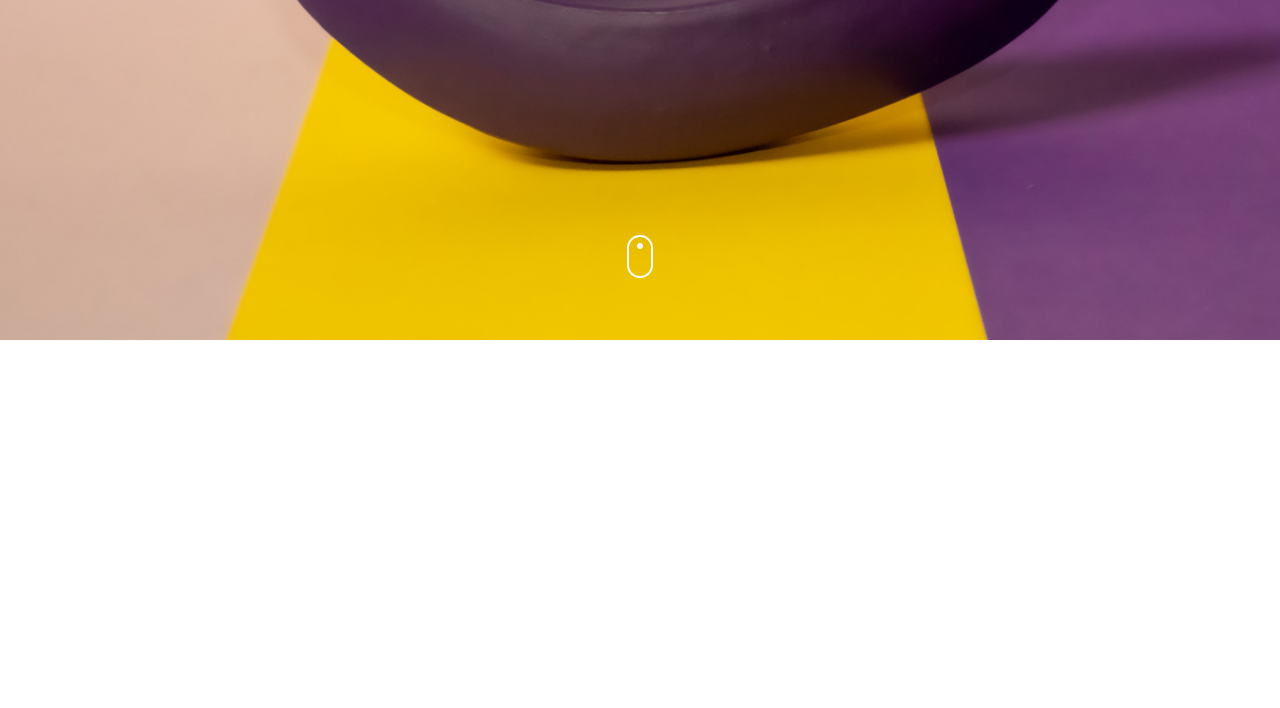
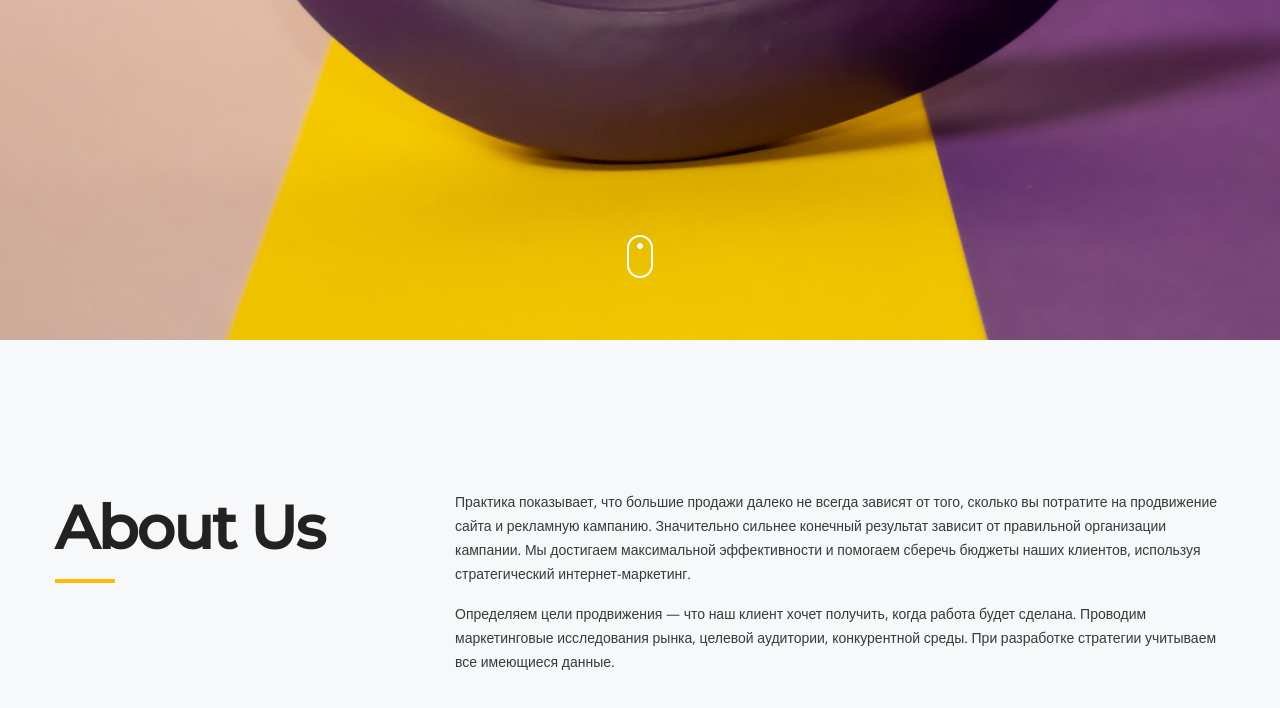
Before and after one commit to Vitek3573/OM, a plain HTML site: page app/index.html in a window 1280 px wide. Shown: the part 460-1168 px from the top of the page. Before the commit the page ends 800 px from the top, so only its background shows below. Drawn offline with nearby package versions, Linux system fonts and the light colour scheme; files that its build step writes are made by us from their sources.

Commit message:
create about

```diff
--- a/app/index.html
+++ b/app/index.html
@@ -76,10 +76,27 @@
 
                 </div>
             </div>
-
         </div>
     </header>
-
+    <section class="about">
+        <div class="container">
+            <div class="about__inner">
+                <h2 class="title">About Us</h2>
+                <div class="about__text">
+                    <p>Практика показывает, что большие продажи далеко не всегда зависят от того,
+                        сколько вы потратите
+                        на продвижение сайта и рекламную кампанию.
+                        Значительно сильнее конечный результат зависит от
+                        правильной организации кампании. Мы достигаем максимальной эффективности и помогаем сберечь
+                        бюджеты наших клиентов, используя стратегический интернет-маркетинг.
+                    </p>
+                    <p>Определяем цели продвижения — что наш клиент хочет получить, когда работа будет сделана. Проводим
+                        маркетинговые исследования рынка, целевой аудитории, конкурентной среды. При разработке
+                        стратегии учитываем все имеющиеся данные.</p>
+                </div>
+            </div>
+        </div>
+    </section>
     <script src="js/main.min.js"></script>
 </body>
 
--- a/app/scss/_global.scss
+++ b/app/scss/_global.scss
@@ -58,3 +58,23 @@ html{
     color: #373A39;
     font-style: normal;
   }
+  .title{
+    font-size: 60px;
+    line-height: 75px;
+    font-weight: 700;
+    font-family: 'Montserrat', sans-serif;
+    color: #242121;
+    letter-spacing: -1.65px;
+    padding-bottom: 18px;
+    position: relative;
+    align-self: flex-start;
+  }
+  .title::after{
+    content: "";
+    width: 60px;
+    position: absolute;
+    height: 4px;
+    background-color: #FCBB08;
+    bottom: 0;
+    left: 0;
+  }
--- a/app/scss/style.scss
+++ b/app/scss/style.scss
@@ -59,3 +59,16 @@
 .header__icon{
     margin-bottom: 62px;
 }
+.about{
+    background-color: #F6F8FA;
+    padding: 150px 0 144px;
+}
+.about__inner{
+    display: flex;
+    justify-content: space-between;
+}
+.about__text p{
+    max-width: 770px;
+    margin-bottom: 16px;
+    color: #373A39;
+}
```
